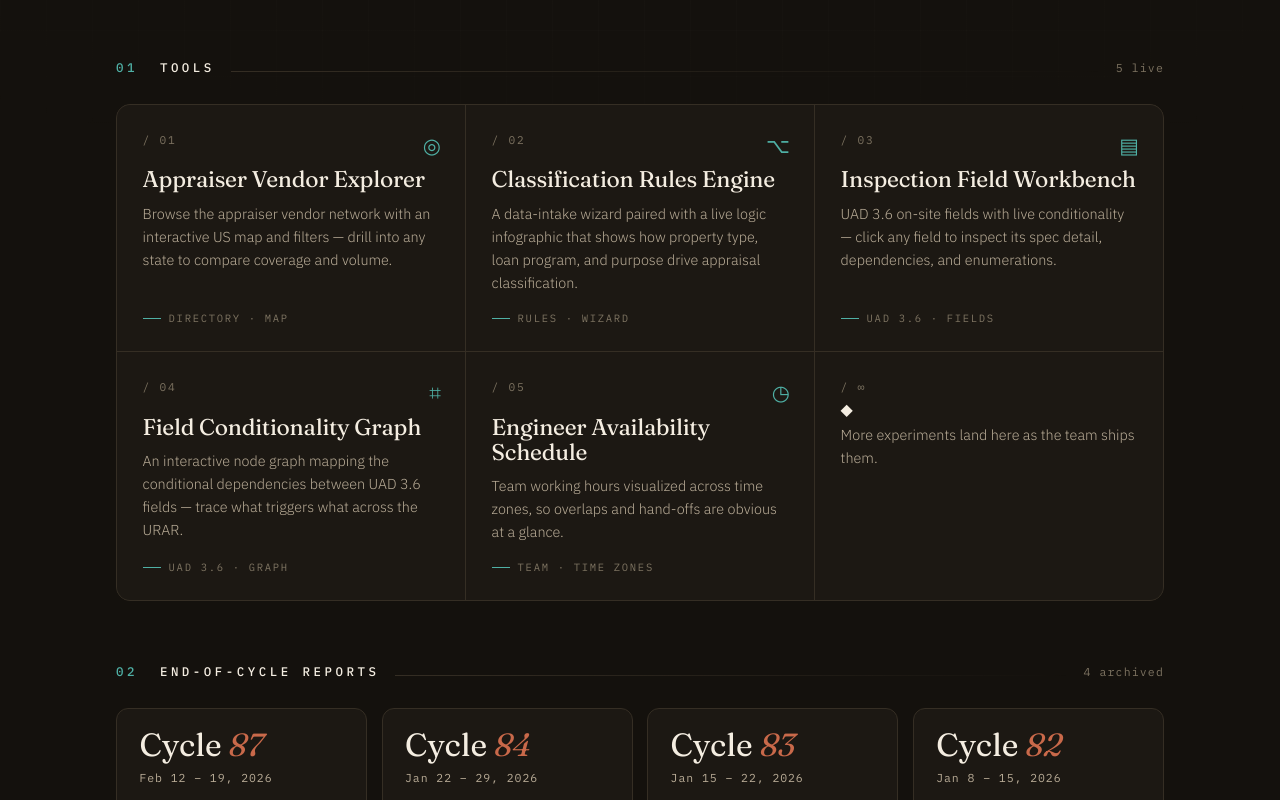
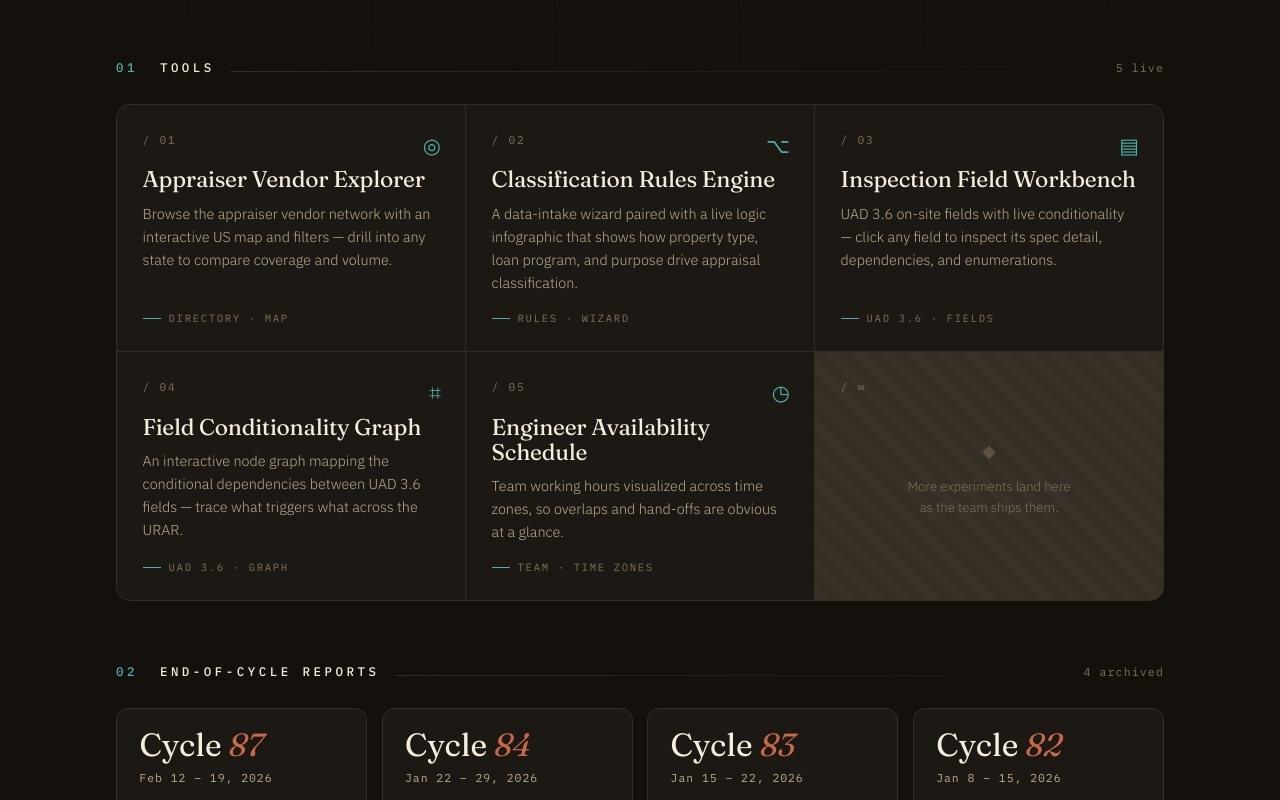
Before and after one commit to Ekko-Coleman/static-html-pages, a plain HTML site: page index.html in a window 1280 px wide. Shown: the part 522-1322 px from the top of the page. Drawn offline with Linux system fonts and the light colour scheme.

Commit message:
oops small update

```diff
--- a/index.html
+++ b/index.html
@@ -242,6 +242,30 @@
       background: var(--teal);
     }
 
+    .card.endcap {
+      background: transparent;
+      justify-content: center;
+      align-items: center;
+      text-align: center;
+      background-image:
+        repeating-linear-gradient(45deg, rgba(244,237,225,0.02) 0 10px, transparent 10px 20px);
+    }
+    .card.endcap:hover { background: transparent; }
+    .card.endcap::before { display: none; }
+    .card.endcap .num { position: absolute; top: 1.7rem; left: 1.6rem; }
+    .card.endcap .endcap-mark {
+      font-size: 1.1rem;
+      color: var(--paper-mute);
+      opacity: 0.5;
+      margin-bottom: 0.7rem;
+    }
+    .card.endcap .endcap-note {
+      flex: none;
+      max-width: 22ch;
+      font-size: 0.82rem;
+      color: var(--paper-mute);
+    }
+
     /* ---------- Reports rail ---------- */
     .reports {
       display: grid;
```
